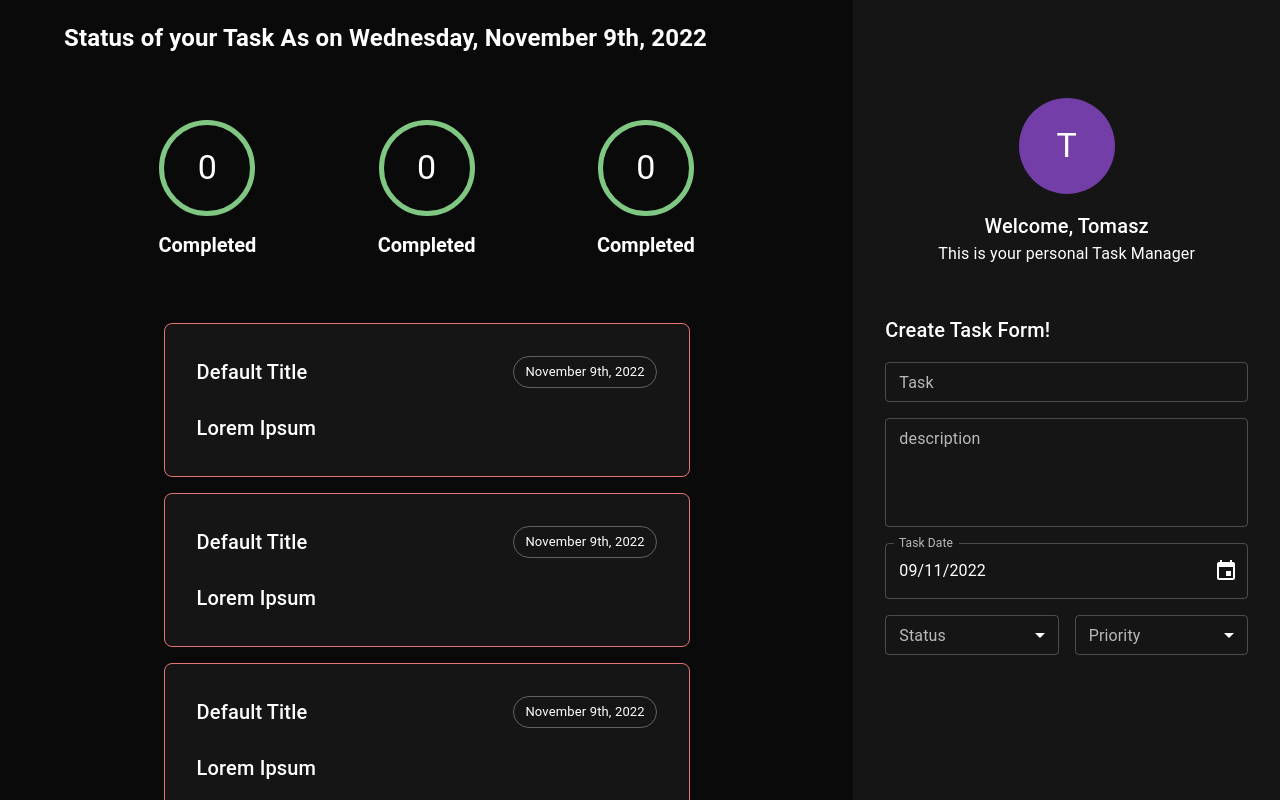
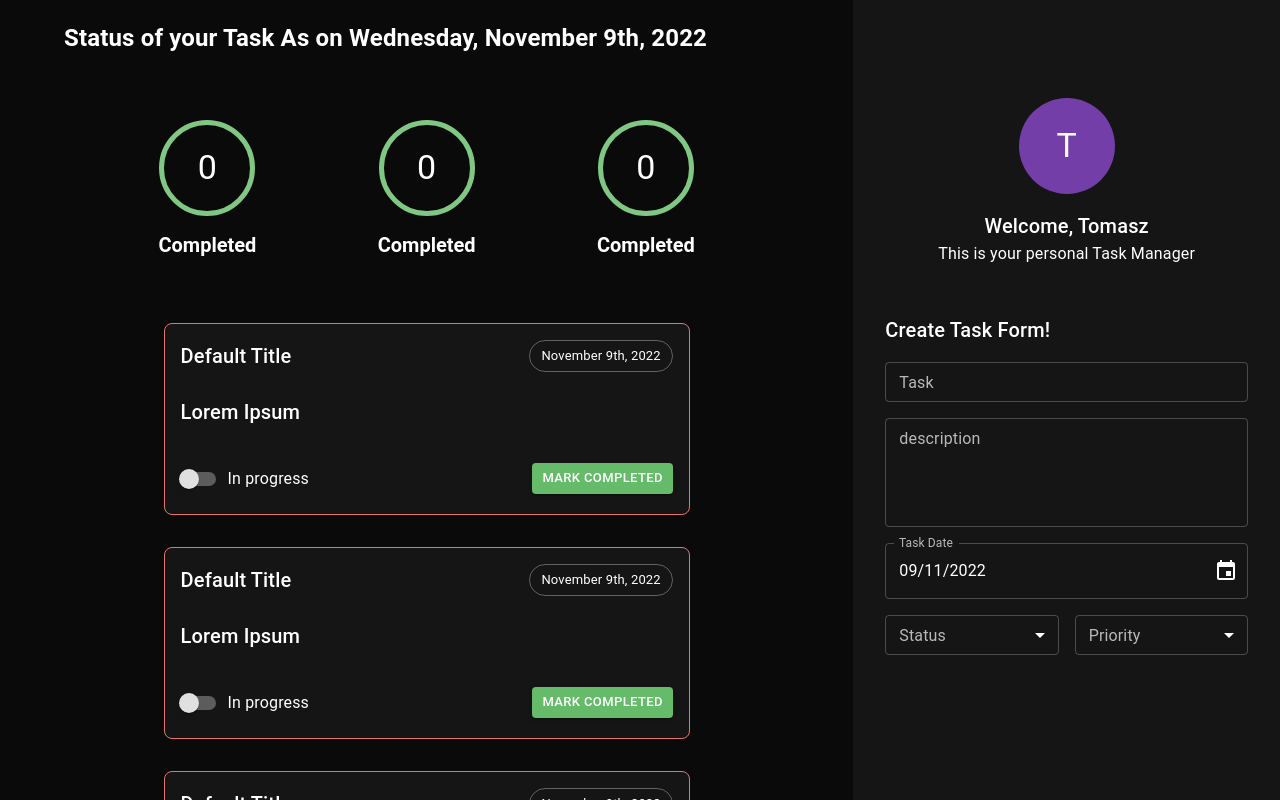
Before and after one commit to tprazniewski/TaskApp, a React (Create React App) app in the folder client/: page / in a window 1280 px wide. Shown: the top 800 px of the page. Built offline with nearby package versions, Linux system fonts and the light colour scheme.

Commit message:
Create footer component and interface

```diff
--- a/client/src/components/taskarea/task/Task.tsx
+++ b/client/src/components/taskarea/task/Task.tsx
@@ -2,6 +2,7 @@ import React, { FC, ReactElement } from "react";
 import { Box } from "@mui/material";
 import { Header } from "./header/Header";
 import { Description } from "./description/Description";
+import { Footer } from "./footer/Footer";
 
 export const Task: FC = (): ReactElement => {
   return (
@@ -10,8 +11,8 @@ export const Task: FC = (): ReactElement => {
       flexDirection="column"
       justifyContent="flex-start"
       width="100%"
-      mb={2}
-      p={4}
+      mb={4}
+      p={2}
       sx={{
         width: "100%",
         backgroundColor: "background.paper",
@@ -22,7 +23,7 @@ export const Task: FC = (): ReactElement => {
     >
       <Header />
       <Description />
-      {/* footer */}
+      <Footer />
     </Box>
   );
 };
--- /dev/null
+++ b/client/src/components/taskarea/task/footer/Footer.tsx
@@ -0,0 +1,39 @@
+import React, { FC, ReactElement } from "react";
+import { Box, Switch, Button, FormControlLabel } from "@mui/material";
+import { IFooter } from "../interfaces/IFooter";
+import PropTypes from "prop-types";
+
+export const Footer: FC<IFooter> = (props): ReactElement => {
+  const {
+    onStatusChange = (e) => console.log(e),
+    onClick = (e) => console.log(e),
+  } = props;
+  return (
+    <Box
+      display="flex"
+      justifyContent="space-between"
+      alignItems="center"
+      mt={4}
+    >
+      <FormControlLabel
+        label="In progress"
+        control={<Switch onChange={(e) => onStatusChange(e)} color="warning" />}
+      />
+      <Button
+        variant="contained"
+        color="success"
+        size="small"
+        sx={{ color: "#ffffff" }}
+        onClick={(e) => onClick(e)}
+      >
+        {" "}
+        Mark completed
+      </Button>
+    </Box>
+  );
+};
+
+Footer.propTypes = {
+  onStatusChange: PropTypes.func,
+  onClick: PropTypes.func,
+};
--- /dev/null
+++ b/client/src/components/taskarea/task/interfaces/IFooter.ts
@@ -0,0 +1,8 @@
+import React from "react";
+
+export interface IFooter {
+  onStatusChange?: (e: React.ChangeEvent<HTMLInputElement>) => void;
+  onClick?: (
+    e: React.MouseEvent<HTMLButtonElement> | React.MouseEvent<HTMLAnchorElement>
+  ) => void;
+}
```
